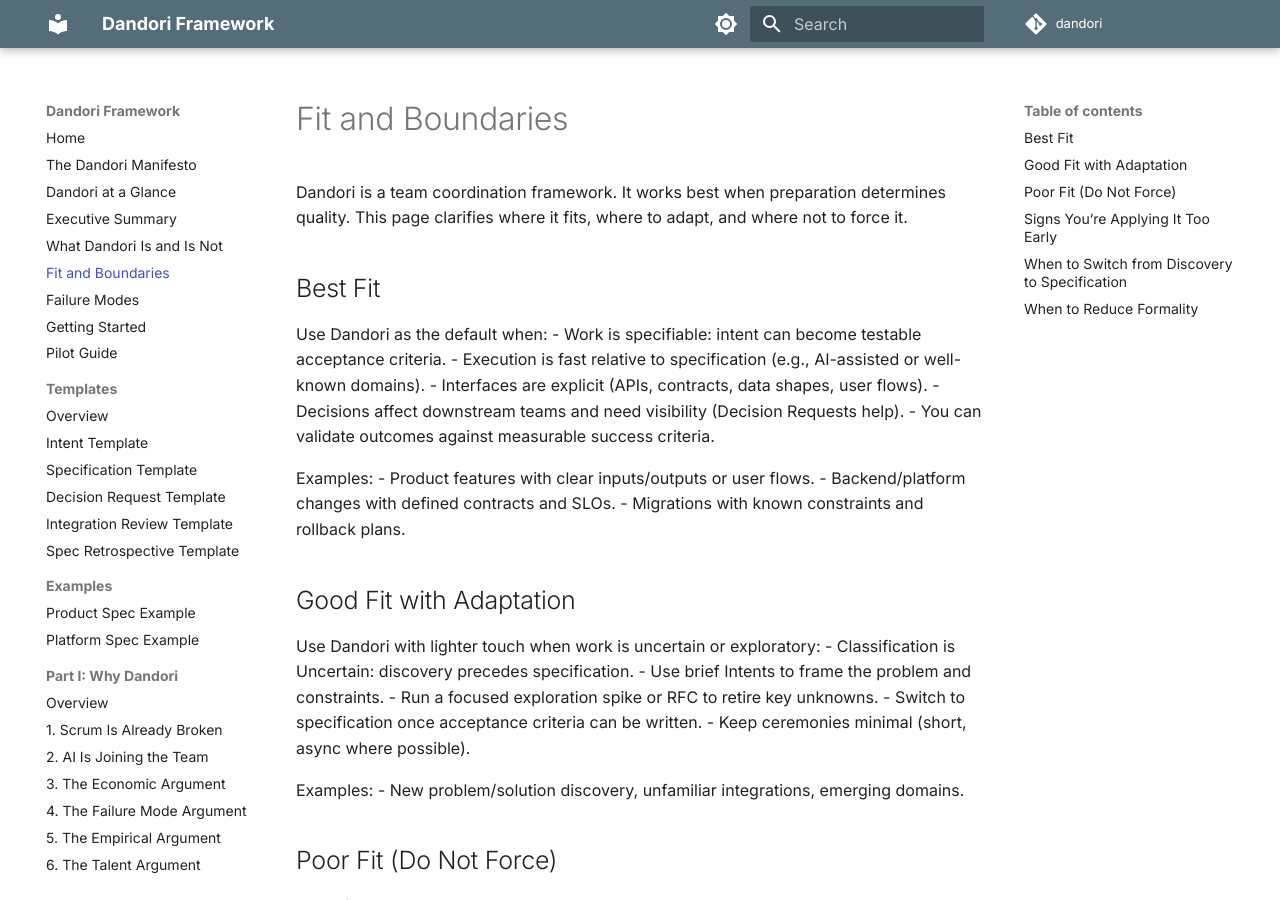
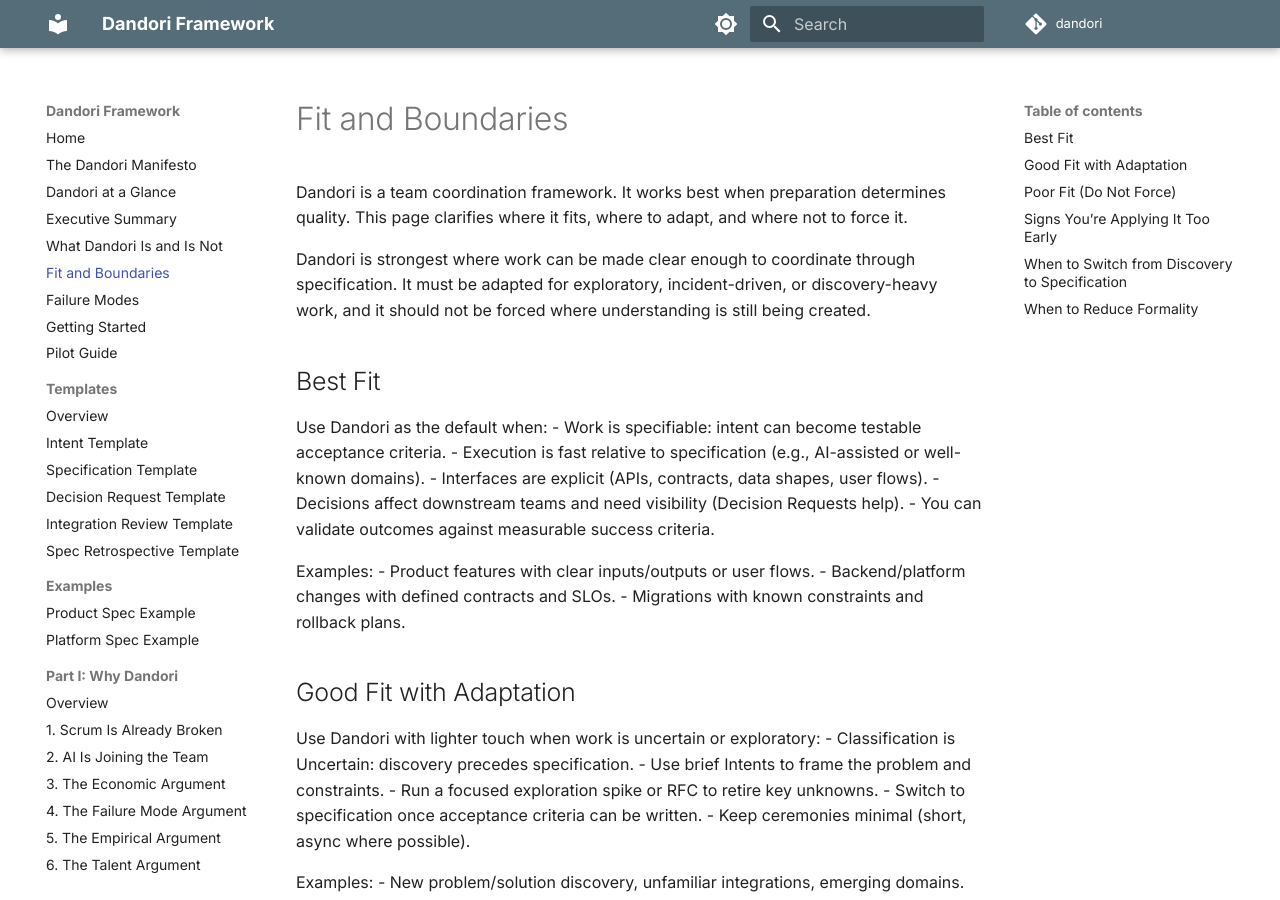
Before and after one commit to GTuritto/dandori, an MkDocs documentation site: the page built from docs/fit-and-boundaries.md, in a window 1280 px wide and 900 px high. Built offline with MkDocs 1.6.1 and Material for MkDocs 9.7.7, drawn with Linux system fonts in a browser that asks for light colours; comment, search, counter and statistics services are not loaded.

Commit message:
Fit and Boundaries: add concise clarification on where Dandori is strongest and when to adapt or not force it

```diff
--- a/docs/fit-and-boundaries.md
+++ b/docs/fit-and-boundaries.md
@@ -1,6 +1,8 @@
 # Fit and Boundaries
 
 Dandori is a team coordination framework. It works best when preparation determines quality. This page clarifies where it fits, where to adapt, and where not to force it.
+
+Dandori is strongest where work can be made clear enough to coordinate through specification. It must be adapted for exploratory, incident-driven, or discovery-heavy work, and it should not be forced where understanding is still being created.
 
 ## Best Fit
 
```
